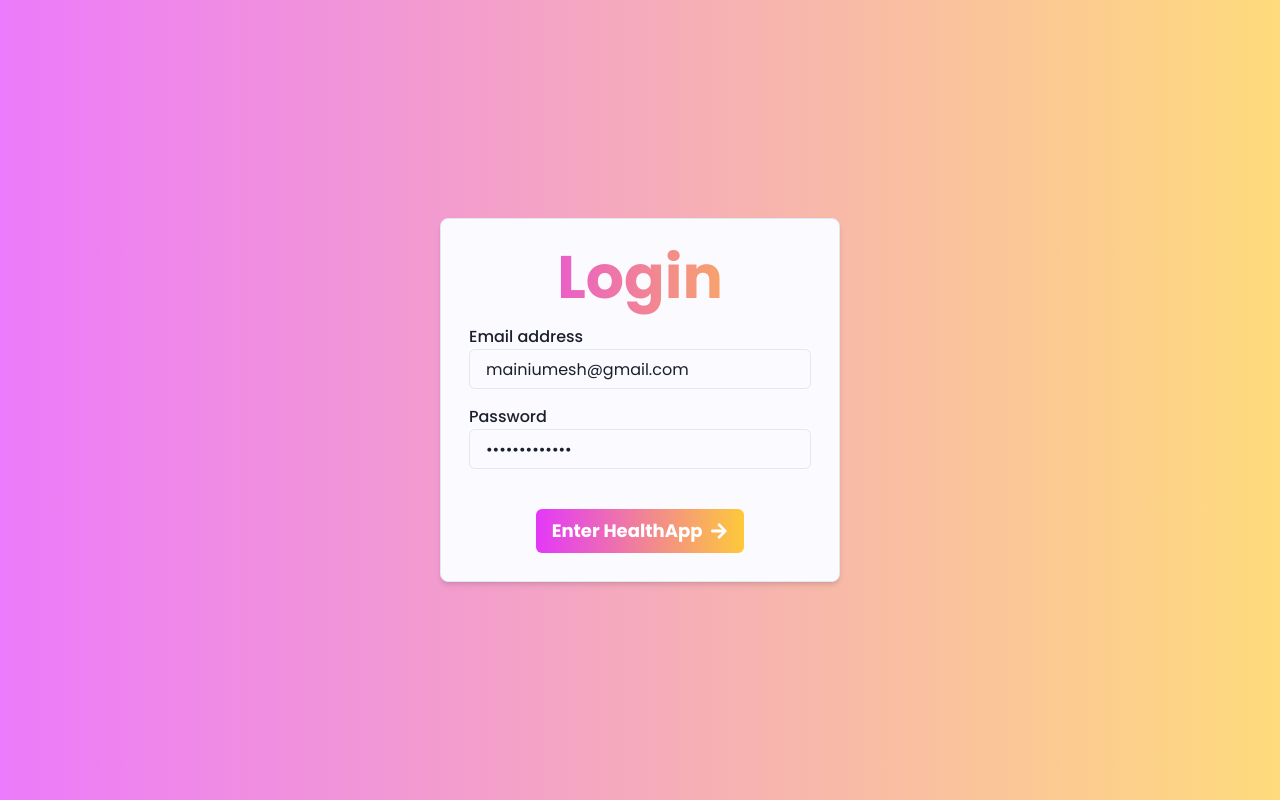
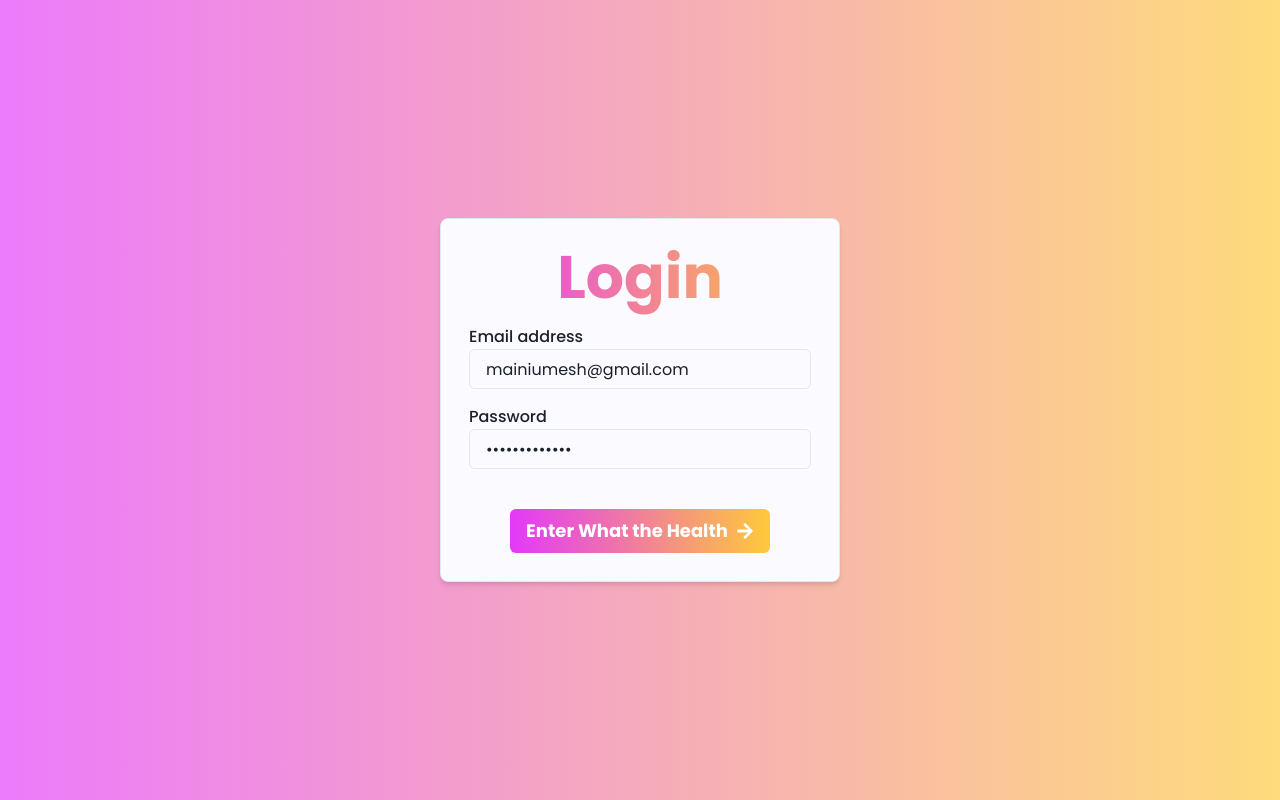
Before and after one commit to WhatTheHealthHTN/WhatTheHealth, a Next.js app: page /login in a window 1280 px wide. Built offline with nearby package versions, Linux system fonts and the light colour scheme.

Commit message:
what the health

```diff
--- a/src/components/sections/health-tips.tsx
+++ b/src/components/sections/health-tips.tsx
@@ -11,8 +11,8 @@ const morningHealthTips = [
 		description: 'Drink 8 ounces of water as the first liquid you consume in the morning'
 	},
 	{
-		title: 'Health Tip #3',
-		description: 'Health Tip #3 Description'
+		title: 'Morning Protein',
+		description: 'Aim to achieve the ideal amount of 30g of protein at breakfast, as opposed to a carb-heavy one.'
 	},
 ]
 
--- a/src/pages/dashboard.tsx
+++ b/src/pages/dashboard.tsx
@@ -45,7 +45,7 @@ const Sidebar = () => {
 	return (
 		<div className='min-w-[300px] flex self-stretch flex-col bg-[rgb(249,245,239)] items-stretch p-4'>
 			<motion.div initial={{ opacity: 0, marginLeft: '-10px' }} animate={{ marginLeft: 0, opacity: 1 }} transition={{ duration: 0.5 }} className='flex flex-col'>
-				<div className='text-2xl flex flex-row items-center gap-2 mb-4 from-[#E338F9] to-[#FEC93A] bg-clip-text bg-gradient-to-r text-transparent font-bold text-4xl self-center'>HealthApp</div>
+				<div className='text-2xl flex flex-row items-center gap-2 mb-4 from-[#E338F9] to-[#FEC93A] bg-clip-text bg-gradient-to-r text-transparent font-bold text-4xl self-center'>What the Health</div>
 				{/* <div className="flex flex-col gap-2">
 					<SidebarTab text='Health' icon={<MdDashboard />} />
 					<SidebarTab text='History' icon={<FaHistory />} />
--- a/src/pages/index.tsx
+++ b/src/pages/index.tsx
@@ -7,7 +7,7 @@ import Script from "next/script";
 const HomeHeader = () => {
 	return (
 		<motion.div initial={{ marginTop: -10, opacity: 0 }} animate={{ opacity: 1, marginTop: 0 }} className='flex flex-row py-4 px-8 gap-2 items-center'>
-			<div className='from-[#E338F9] to-[#FEC93A] bg-clip-text bg-gradient-to-r text-transparent font-bold text-2xl'>HealthApp</div>
+			<div className='from-[#E338F9] to-[#FEC93A] bg-clip-text bg-gradient-to-r text-transparent font-bold text-2xl'>What the Health</div>
 			<div className='flex-1'></div>
 			<Link href='/login'>
 				<Button bgColor='#E338F9' color='white' _hover={{ backgroundColor: '#E338F9AA' }}>Login</Button>
@@ -34,7 +34,7 @@ const Home: NextPage = () => {
 				, finally.
 			</motion.div>
 			<motion.div initial={{ y: 0, opacity: 0 }} animate={{ opacity: 1, y: 10 }} transition={{ delay: 0.2, duration: 0.5 }} className='max-w-2xl mt-1 text-center text-gray-500 font-medium mx-auto text-lg px-4 gap-4 mb-6'>
-				HealthApp gathers all your data in one place, using <span className='font-bold bg-gradient-to-r from-[#469aea] to-[#b941ff] text-transparent bg-clip-text text-lg'>Artificial&nbsp;Intelligence</span> to provide actionable recommendations to improve your overall health.
+				What the Health gathers all your data in one place, using <span className='font-bold bg-gradient-to-r from-[#469aea] to-[#b941ff] text-transparent bg-clip-text text-lg'>Artificial&nbsp;Intelligence</span> to provide actionable recommendations to improve your overall health.
 			</motion.div>
 
 			<motion.div initial={{ opacity: 0, scale: 0.9 }} animate={{ opacity: 1, scale: 1 }} transition={{ delay: 0.7, duration: 0.5, ease: 'circOut' }} className='flex flex-col items-center'>
--- a/src/pages/login.tsx
+++ b/src/pages/login.tsx
@@ -13,7 +13,7 @@ export default function LoginPage() {
 					<FormLabel>Password</FormLabel>
 					<Input type='password' value='Umesh123Maini' className='-mt-2 mb-4' />
 					<Link href='/dashboard'>
-						<button className='text-white rounded-md px-4 py-2 font-bold bg-gradient-to-r from-[#E338F9] to-[#FEC93A] hover:opacity-70 transition-all text-lg mx-auto mt-6 self-center flex flex-row items-center gap-2'>Enter HealthApp<FaArrowRight /></button>
+						<button className='text-white rounded-md px-4 py-2 font-bold bg-gradient-to-r from-[#E338F9] to-[#FEC93A] hover:opacity-70 transition-all text-lg mx-auto mt-6 self-center flex flex-row items-center gap-2'>Enter What the Health <FaArrowRight /></button>
 					</Link>
 				</FormControl>
 			</div>
```
